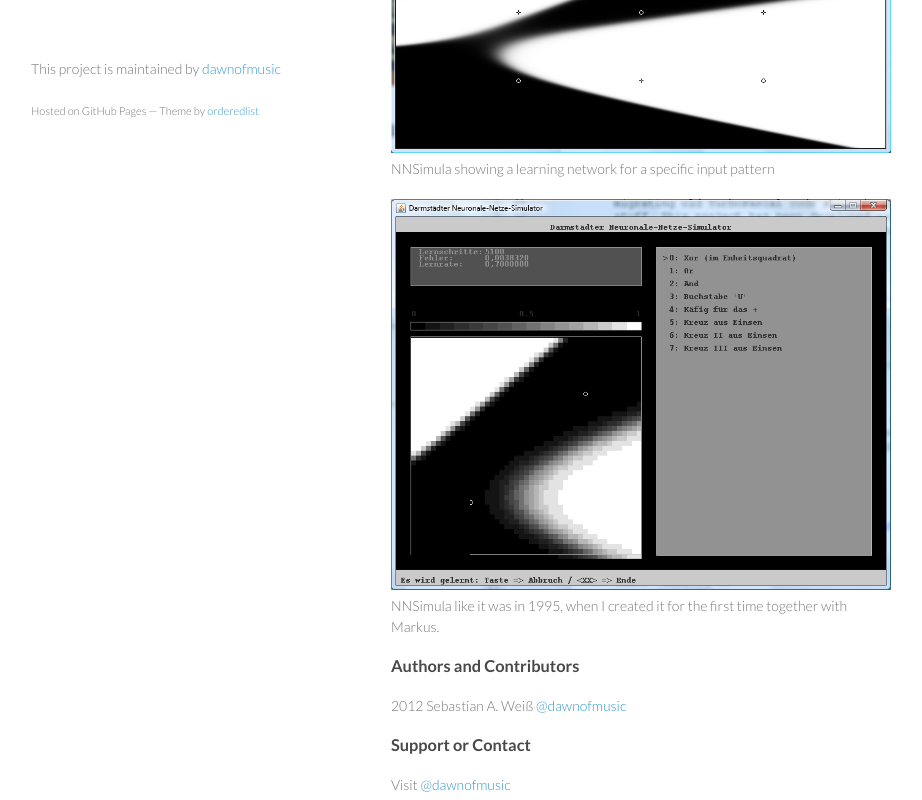
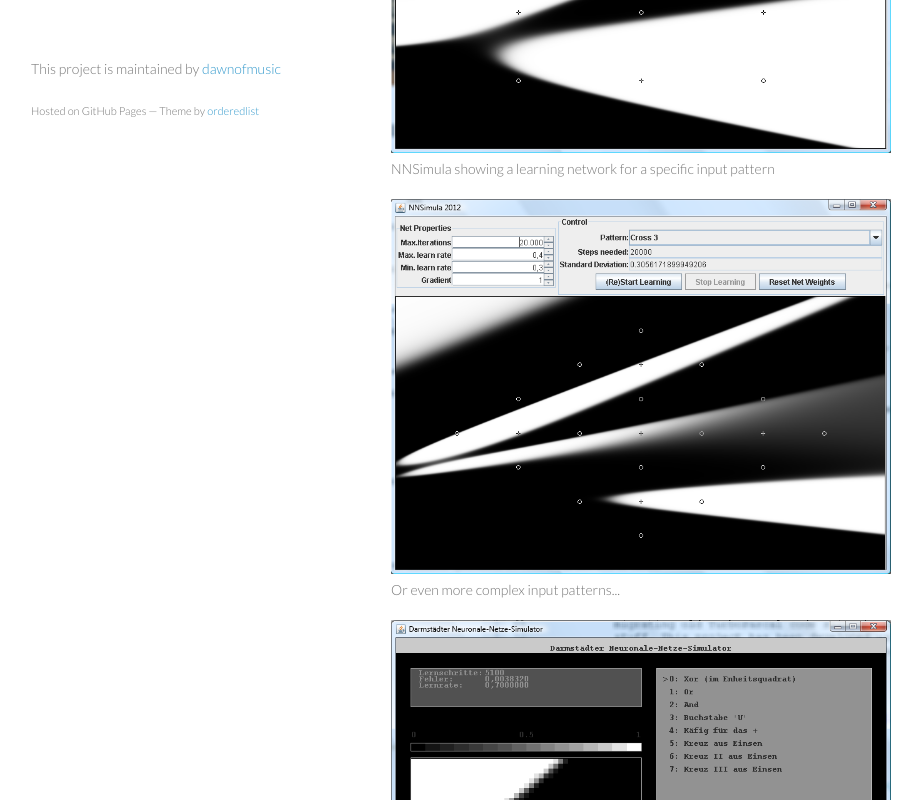
Before and after one commit to dawnofmusic/SAW_NeuroN, a plain HTML site: page index.html in a window 1280 px wide. Shown: the part 610-1410 px from the top of the page, without its empty margins (179-1101 px from the left). Drawn offline with Linux system fonts and the light colour scheme.

Commit message:
added new screenshot

```diff
--- a/index.html
+++ b/index.html
@@ -65,6 +65,9 @@
 				src="NNSimula_Screenshot2.png">
 			<p>NNSimula showing a learning network for a specific input
 				pattern</p>
+			<img alt="Or even more complex input patterns..."
+				src="NNSimula_Screenshot3.png">
+			<p>Or even more complex input patterns...</p>
 			<img
 				alt="NNSimula like it was in 1995, when I created it for the first time together with Markus."
 				src="NNSimulaORG_Screenshot.png">
```
Also changed, not shown: NNSimula_Screenshot3.png (added).
